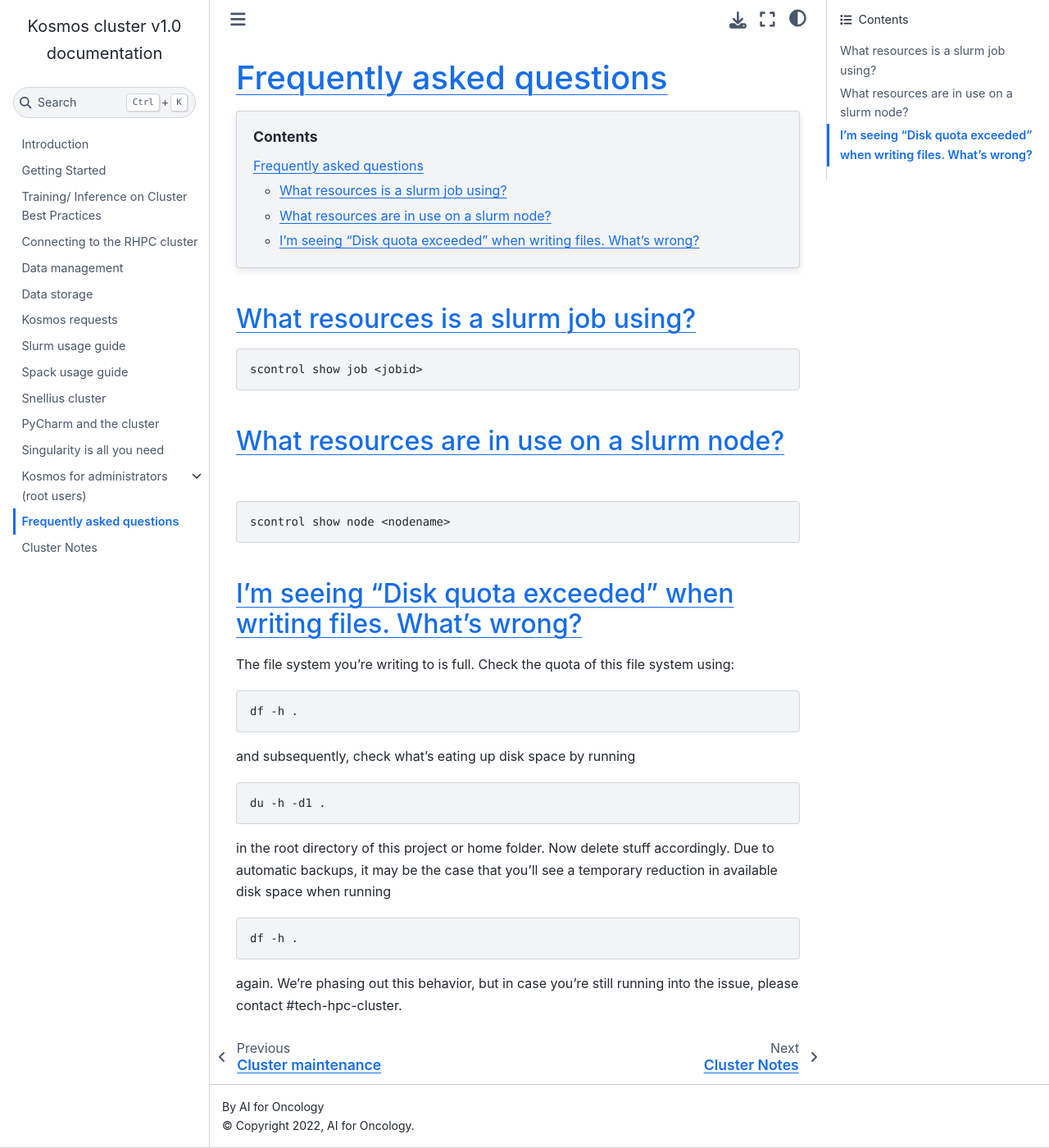
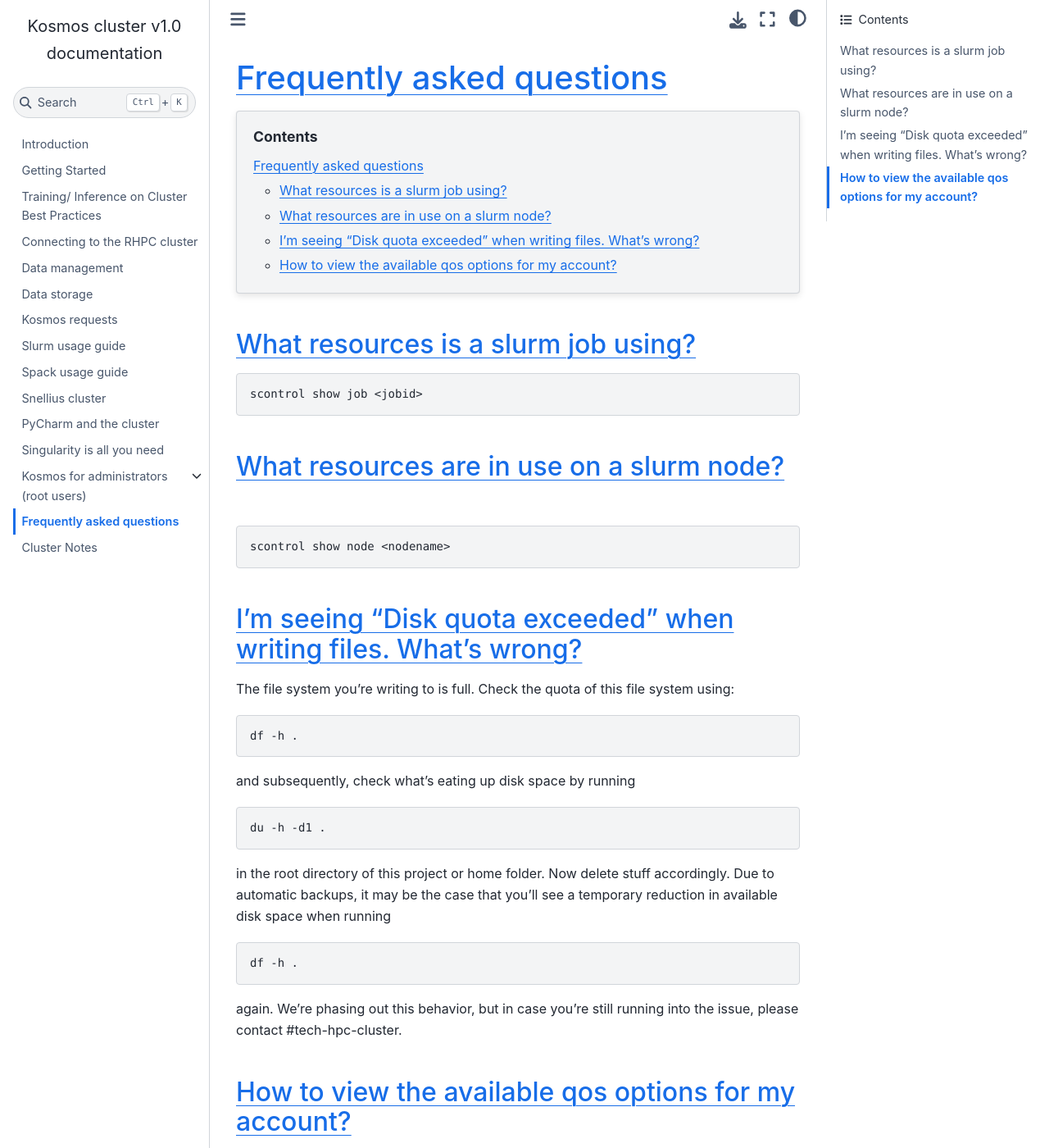
Before and after one commit to NKI-AI/kosmos-documentation, a Sphinx documentation site: the page built from docs/faq.rst, in a window 1280 px wide and 1400 px high. Shown: the whole window at 82% size. Built offline with Sphinx 7.4.7 and the Sphinx Book theme 1.1.4, drawn with Linux system fonts in a browser that asks for light colours; some of the changed text lies outside the part shown.

Commit message:
Aded how to view qos

```diff
--- a/docs/faq.rst
+++ b/docs/faq.rst
@@ -42,3 +42,11 @@
    df -h .
 
 again. We're phasing out this behavior, but in case you're still running into the issue, please contact #tech-hpc-cluster.
+
+
+How to view the available qos options for my account?
+""""""""""""""""""""""""""""""""""""
+
+.. code-block:: bash
+
+   sacctmgr show assoc where user=<user.id>
```
